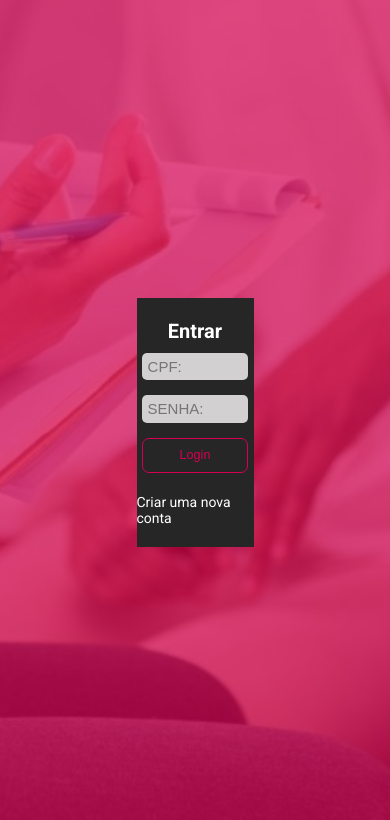
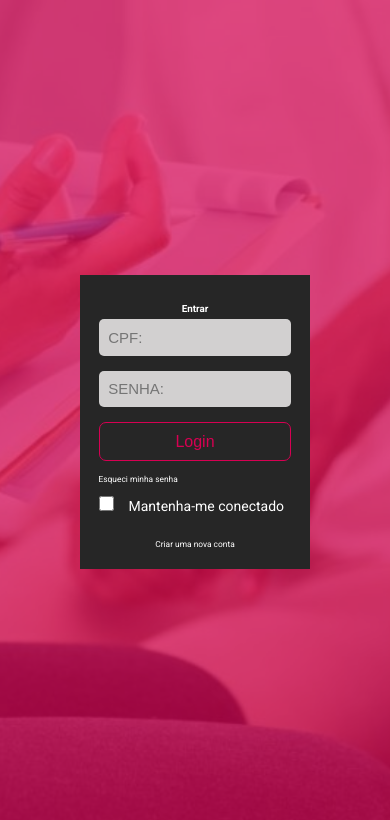
Before and after one commit to Jhon9191/sistemasDeProntuariosReact, a React (Create React App) app: page / in a window 390 px wide. Shown: the top 820 px of the page. Built offline with nearby package versions, Linux system fonts and the light colour scheme.

Commit message:
Fixing css styles

```diff
--- a/src/App.js
+++ b/src/App.js
@@ -1,7 +1,6 @@
 import { BrowserRouter } from 'react-router-dom';
 import './global.css'
 import Routes from './routes';
-
 function App  () {
     return (
         <BrowserRouter>
--- a/src/global.css
+++ b/src/global.css
@@ -31,8 +31,32 @@ button{
     cursor: pointer;
 }
 
+spam{
+    color: #FFF;
+    font-size: 1em;
+}
+
+h2{
+    color: #FFF;
+    font-size: 1.7em;
+}
+
+#linkto {
+    font-size: 1.2em;
+    color:#FFF;
+}
+
 @media screen and (max-width: 800px){
-    h1{
-        font-size: 0.5rem;
+    h2{
+        font-size: 1em;
     }
-  }
+    #linkto{
+        font-size:0.6em;
+    }
+}
+
+@media screen and (max-width: 600px){
+    h2{
+        font-size: 0.7em;
+    }
+}
--- a/src/pages/Signim/index.jsx
+++ b/src/pages/Signim/index.jsx
@@ -8,18 +8,23 @@ const Signim = () => {
     const [password, setPassword] = useState("")
 
     return (
-        <div class="img">
-            <div class="opac">
+        <div className="img">
+            <div className="opac">
                 <div className="login">
                     {/* <h1>Olá</h1> */}
                     <form>
-                        <h1>Entrar</h1>
+                        <h2>Entrar</h2>
                         <input onChange={(e) => setCpf(e.target.value)} type="text" placeholder="CPF:" />
                         <input onChange={(e) => setPassword(e.target.value)} type="password" placeholder="SENHA:" />
                         <button type="submit">Login</button>
+                        <Link id="linkto" to="/register">Esqueci minha senha</Link>
+                        <div style={{ flexDirection: 'row', justifyContent: 'center' }}>
+                            <input className="check" type="checkbox" defaultChecked={() => { }} onChange={() => { }} />
+                            <spam id="spamCheck" >Mantenha-me conectado</spam>
+                        </div>
+
                     </form>
-
-                    <Link to="/register">Criar uma nova conta</Link>
+                    <Link id="linkto" to="/register">Criar uma nova conta</Link>
                 </div>
             </div>
         </div>
--- a/src/pages/Signim/styles.css
+++ b/src/pages/Signim/styles.css
@@ -17,10 +17,18 @@
 .login {
     background-color: #262626;
     width: 30%;
+    padding: 2%;
+    margin: 5rem;
     display: flex;
     justify-content: center;
     align-items: center;
     flex-direction: column
+}
+
+@media screen and (max-width: 800px){
+    .login{
+        width: 60%;
+    }
 }
 
 form{
@@ -30,11 +38,9 @@ form{
     flex-direction: column;
 }
 
-form h1 {
+form h2 {
     text-align: center;
     margin-bottom: 0.5em;
-    font-size: 1.25rem;
-    color: #FFF;
 }
 
 form input{
@@ -48,14 +54,13 @@ form input{
   }
 
   form button{
-    height: 35px;
+    padding: 5%;
     border: 1px solid #D70052;
     border-color: #D70052;
     background-color: transparent;
     color: #D70052;
     border-radius: 7px;
-    background-color: none;
-    font-size: 0.9em;
+    font-size: 1rem;
     transition: all 0.3s;
   }
 
@@ -66,18 +71,19 @@ form input{
     color: #262626;
   }
 
-  .login a{
+.check{
+    margin-right: 15px;
+    width: 15px;
+    height: 15px;
+}
+
+.login a{
     margin: 1.5em 0;
     color: #FFF;
     cursor: pointer;
-  }
+}
 
-  Link{
-      color: #FFF;
-  }
-
-
-  .img{
+.img{
     background: url("./background.jpg") no-repeat center;
     background-size: cover;
     height: 100vh;
@@ -93,13 +99,3 @@ form input{
     align-items: center;
     display: flex;
 }
-
-.opac h1{
-    color: #FFF
-}
-
-@media screen and (max-width: 800px){
-    h1{
-        color: #1324
-    }
-}
```
